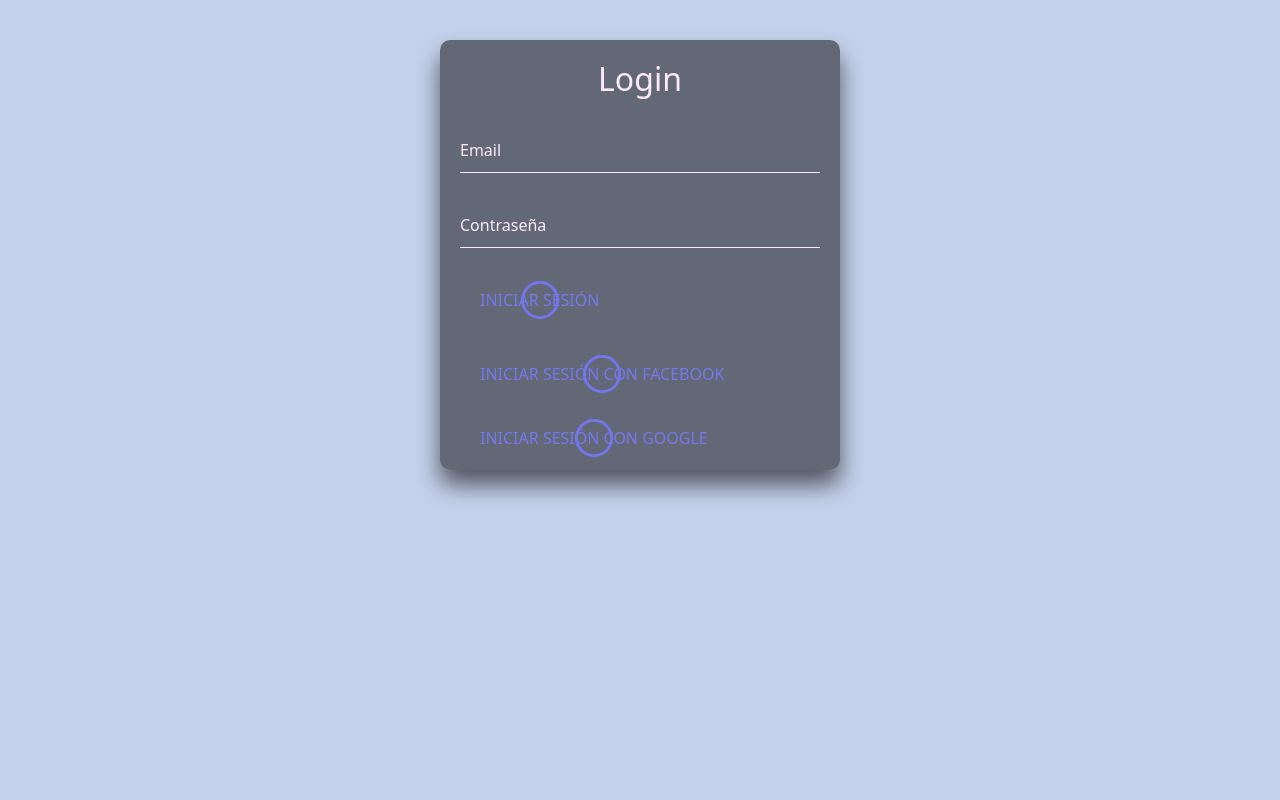
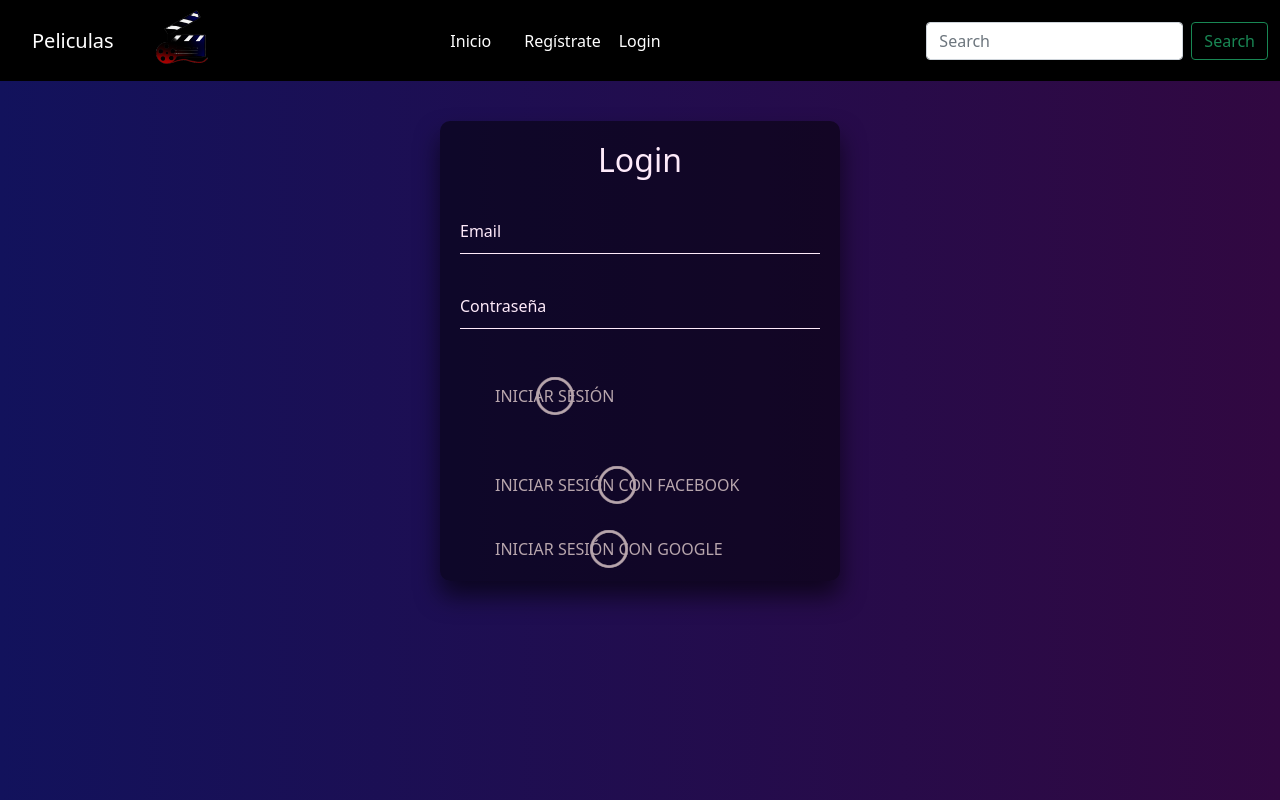
Before and after one commit to cristianlzelaya/Proyecto-modulo-2-js, a plain HTML site: page views/login.html in a window 1280 px wide. Drawn offline with nearby package versions, Linux system fonts and the light colour scheme.

Commit message:
acomodado de los estilos y colores de la pag

```diff
--- a/components/navbar.js
+++ b/components/navbar.js
@@ -1,19 +1,19 @@
-// Importa las funciones que necesitas
 import { redireccionarInicio } from "../utils/redireccionarInicio.js";
 import { redireccionarRegistro } from "../utils/redireccionarRegistro.js";
+import { redireccionarLogin } from "../utils/redireccionarLogin.js";
 
-// Asigna las funciones al objeto global (window)
 window.redireccionarInicioHandler = redireccionarInicio;
 window.redireccionarRegistroHandler = redireccionarRegistro;
+window.redireccionarLoginHandler = redireccionarLogin;
 
 const header = document.querySelector("header");
 
-const Navbar = () => {
+export const Navbar = () => {
   const navContent = `
-    <nav class="navbar navbar-expand-lg navbar-light bg-light">
+    <nav class="navbar navbar-expand-lg navbar-light">
       <div class="container-fluid">
-        <a class="navbar-brand">Peliculas</a>
-        <img src="../assets/Logo.png" alt="logoNav" id="logoNav" />
+        <a class="navbar-brand" style="color: white;">Peliculas</a>
+        <img src="../assets/Logo.jpg" alt="logoNav" id="logoNav" />
         <button
           class="navbar-toggler"
           type="button"
@@ -22,37 +22,38 @@ const Navbar = () => {
           aria-controls="navbarSupportedContent"
           aria-expanded="false"
           aria-label="Toggle navigation"
-
+        >
           <span class="navbar-toggler-icon"></span>
         </button>
         <div class="collapse navbar-collapse" id="navbarSupportedContent">
           <ul class="navbar-nav me-auto mb-2 mb-lg-0">
             <li class="nav-item">
               <button
-                class="nav-link active"
+                class="nav-link active btn"
+                style="color: white;"
                 aria-current="page"
                 id="inicioButton"
                 onclick="redireccionarInicioHandler()" <!-- Usa la función global -->
-
               Inicio
               </button>
             </li>
-            <li class="nav-item">
+            <li class "nav-item">
               <button
-                class="nav-link active"
+                class="nav-link active btn"
+                style="color: white;"
                 aria-current="page"
                 id="registroButton"
                 onclick="redireccionarRegistroHandler()" <!-- Usa la función global para redireccionar al registro -->
-
               Regístrate
               </button>
             </li>
             <li class="nav-item">
               <button
-                class="nav-link active"
+                class="nav-link active btn"
+                style="color: white;"
                 aria-current="page"
                 id="loginButton"
-              >
+                onclick="redireccionarLoginHandler()" <!-- Usa la función global para redireccionar al login -->
               Login
               </button>
             </li>
@@ -74,7 +75,6 @@ const Navbar = () => {
     </nav>
   `;
 
-  // Establece el contenido de la barra de navegación en el elemento header
   header.innerHTML = navContent;
 };
 
--- a/style/register.css
+++ b/style/register.css
@@ -1,10 +1,12 @@
 :root {
-  --color-bg-top: #c6d2ed;
+  --color-bg-top: #00092c;
   --color-bg-form: #e3d0d8;
   --color-text: #feeafa;
-  --color-accent: #7678ed;
+  --color-accent: #b8a6ad;
 }
-
+.body {
+  background: linear-gradient(to right, rgb(18, 18, 92), rgb(49, 8, 65));
+}
 #logoNav {
   width: 65px;
   height: auto;
@@ -12,6 +14,7 @@
 
 .navbar {
   padding: 10px 0;
+  background-color: #000000;
 }
 
 .navbar-brand {
@@ -124,6 +127,7 @@ body {
 }
 
 .login-box .styled-button {
+  margin: 15px;
   padding: 10px 20px;
   font-size: 16px;
   color: var(--color-accent);
--- a/style/style.css
+++ b/style/style.css
@@ -1,8 +1,32 @@
+.body {
+  background: linear-gradient(to right, rgb(2, 2, 95), rgb(46, 1, 46));
+}
+
 #logoNav {
   width: 65px;
   height: auto;
 }
-.img{
+.img {
   height: 100vh;
-  background-image:url("https://1.bp.blogspot.com/-2l-99Qyd1K8/UmeNEO_FaWI/AAAAAAAAl8Y/vxYBA4cQ1lM/s1600/thor-2-mundo-oscuro-posters-todos.jpg");
+  background-image: url("https://1.bp.blogspot.com/-2l-99Qyd1K8/UmeNEO_FaWI/AAAAAAAAl8Y/vxYBA4cQ1lM/s1600/thor-2-mundo-oscuro-posters-todos.jpg");
 }
+
+.navbar {
+  padding: 10px 0;
+  background-color: #000000;
+}
+
+.navbar-brand {
+  margin-right: auto;
+  padding: 0 20px;
+}
+
+.navbar-nav {
+  margin-left: auto;
+  display: flex;
+  align-items: center;
+}
+
+.navbar-nav .nav-item {
+  margin-right: 15px;
+}
--- /dev/null
+++ b/utils/redireccionarLogin.js
@@ -0,0 +1,3 @@
+export function redireccionarLogin() {
+  window.location.href = "views/login.html";
+}
--- a/views/login.html
+++ b/views/login.html
@@ -12,7 +12,7 @@
       crossorigin="anonymous"
     />
   </head>
-  <body>
+  <body class="body">
     <header></header>
     <main>
       <section class="form-login">
```
Also changed, not shown: index.html (+1 -1 lines), js/index.init.js (+13 -18 lines), views/register.html (+1 -1 lines), assets/Logo.jpg (added), assets/Logo.png (deleted), utils/imgDestacada.js (renamed from js/utils/imgDestacada.js), utils/redireccionarInicio.js (renamed from js/utils/redireccionarInicio.js). Lines whose indentation alone changed are shown as unchanged.
